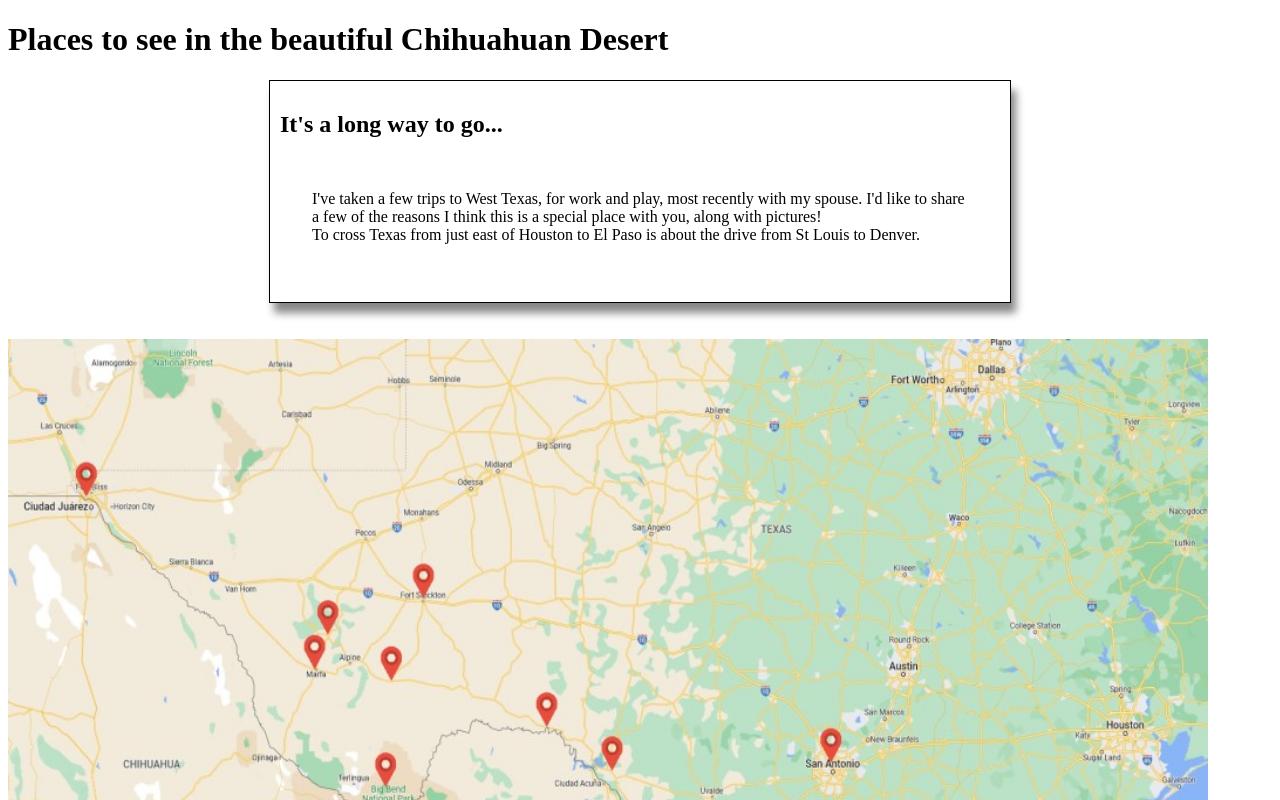
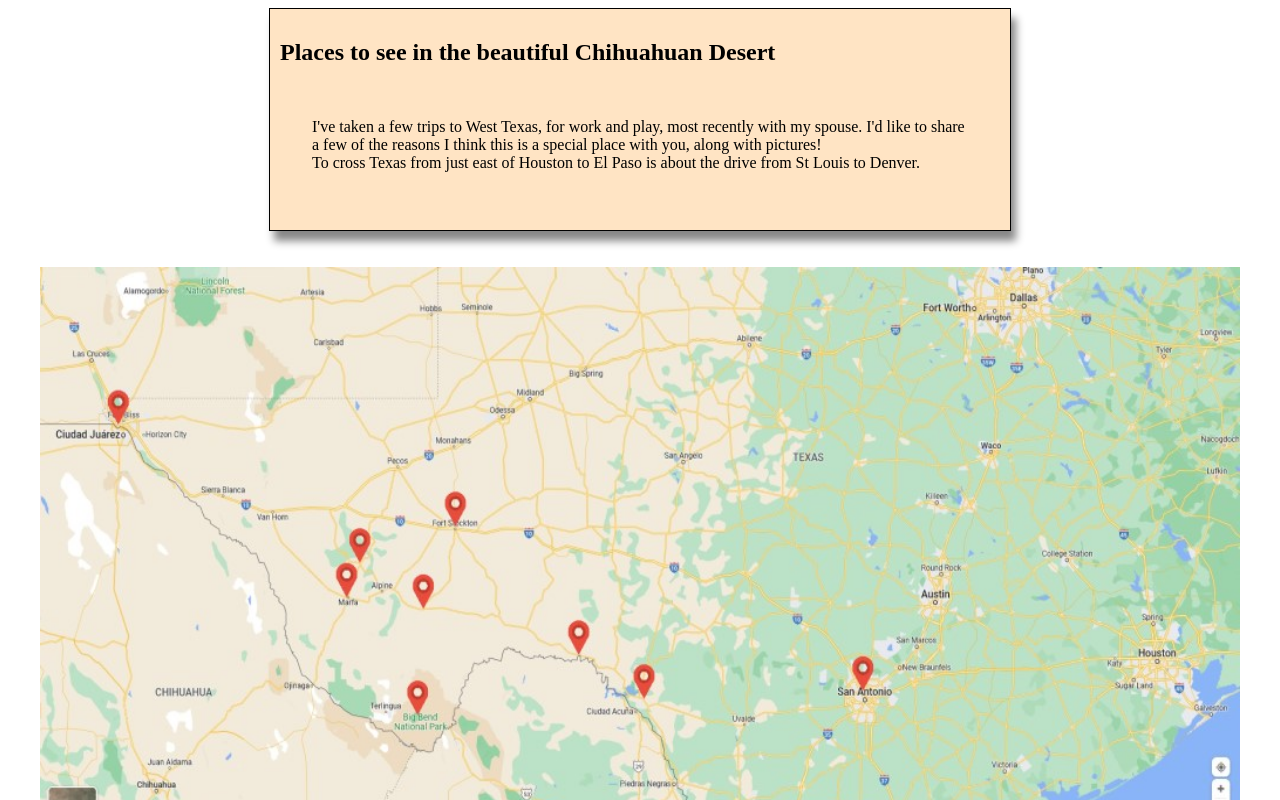
Before and after one commit to KC-LC101-June-22/js-assignment-4-html-me-something-FadirTorcer, a website: page index.html in a window 1280 px wide. Shown: the top 800 px of the page. Drawn offline with Linux system fonts and the light colour scheme.

Commit message:
Final touches before Kae looks at it.

```diff
--- a/index.html
+++ b/index.html
@@ -7,7 +7,6 @@
    <body>
       <!-- Write your HTML in this file! -->
       <header id="mainHeading"></header>
-      <h1>Places to see in the beautiful Chihuahuan Desert</h1>
       <!-- nav>
          <ul>
             <li><a href="#menger">The Menger Hotel</a></li>
@@ -25,7 +24,8 @@
          <article>
             <section id="anteMatter">
                <a name="top"></a>
-               <h2 id="firstHeading">It's a long way to go...</h2>
+               <h2>Places to see in the beautiful Chihuahuan Desert</h2>
+               <!--h2 id="firstHeading">It's a long way to go...</h2-->
                <p>I've taken a few trips to West Texas, for work and play, most recently with my spouse. I'd like to share a few of the reasons I think this is a special place with you, along with pictures!
                <br />To cross Texas from just east of Houston to El Paso is about the drive from St Louis to Denver.
                </p>
--- a/styles.css
+++ b/styles.css
@@ -23,6 +23,10 @@
     box-shadow: 5px 10px 8px #888888;
 }
 
+#anteMatter {
+    background-color: bisque;
+}
+
 figcaption {
     display: block;
     max-width:640px;
@@ -38,6 +42,8 @@
 
 #tripMap {
     display: block;
+    margin-left: auto;
+    margin-right: auto;
 }
 
 #mainHeading {
```
